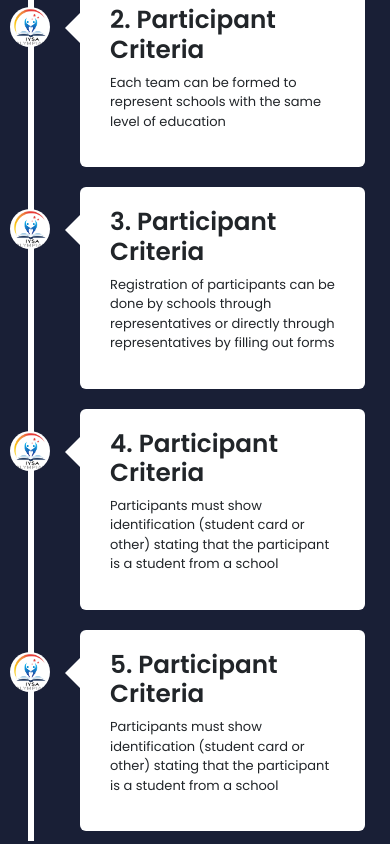
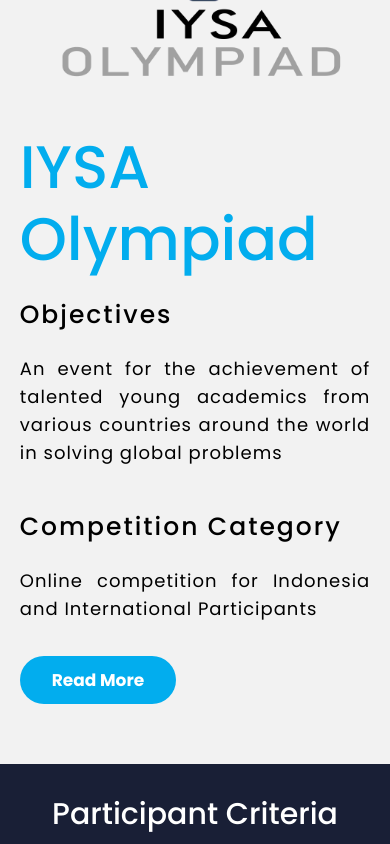
Before and after one commit to iysaofficial/iysa-olympiad, a React (Create React App) app: page / in a window 390 px wide. Shown: the part 1520-2364 px from the top of the page. Built offline with nearby package versions, Linux system fonts and the light colour scheme.

Commit message:
maintenance home page

```diff
--- a/src/assets/css/contact/Contact.css
+++ b/src/assets/css/contact/Contact.css
@@ -82,7 +82,7 @@
 }
 
 .contact-form{
-    background-color: #003d7e;
+    background-color: #191f36;
     position: relative;
 }
 
@@ -111,7 +111,7 @@
     position: absolute;
     width: 26px;
     height: 26px;
-    background-color: #003d7e;
+    background-color: #191f36;
     transform: rotate(45deg);
     top: 50px;
     left: -13px;
@@ -218,7 +218,7 @@
     opacity: 0;
     transition: 0.3s;
     height: 5px;
-    background-color: #003d7e;
+    background-color: #191f36;
     top: 50%;
     transform: translateY(-50%);
 }
@@ -250,7 +250,7 @@
 }
 
 .contact-info .title{
-    color: #003d7e;
+    color: #191f36;
 }
 
 .text{
@@ -298,7 +298,7 @@
     width: 35px;
     height: 35px;
     border-radius: 5px;
-    background: #003d7e;
+    background: #191f36;
     color: #fff;
     text-align: center;
     line-height: 35px;
--- a/src/assets/css/home/Home.css
+++ b/src/assets/css/home/Home.css
@@ -245,6 +245,103 @@
 }
 
 /* hero end */
+
+/* about section start */
+
+.about-section{
+    width: 100%;
+    min-height: 100vh;
+    background-color: #fff;
+    display: flex;
+    justify-content: center;
+    align-items: center;
+}
+
+.about-section .about-content img{
+    height: auto;
+    width: 600px;
+    max-width: 100%;
+}
+
+.about-text{
+    width: 550px;
+    max-width: 100%;
+    padding: 0 10px;
+}
+
+.about-content{
+    width: 1280px;
+    max-width: 95%;
+    margin: 0 auto;
+    display: flex;
+    flex-wrap: wrap;
+    align-items: center;
+    justify-content: space-around;
+}
+
+.about-text h1{
+    color: #02adee;
+    font-size: 65px;
+    margin-bottom: 20px;
+    text-transform: capitalize;
+}
+
+.about-text h5{
+    color: black;
+    font-size: 25px;
+    margin-bottom: 25px;
+    text-transform: capitalize;
+    letter-spacing: 2px;
+}
+
+.about-text p{
+    color: black;
+    font-size: 18px;
+    line-height: 28px;
+    letter-spacing: 1px;
+    margin-bottom: 45px;
+    text-align: justify;
+}
+
+.about-section .about-text a{
+    background-color: #02adee;
+    color: white;
+    border: 2px solid transparent;
+    text-decoration: none;
+    padding: 10px 30px;
+    border-radius: 30px;
+    font-size: 17px;
+    font-weight: bold;
+}
+
+.about-section .about-text a:hover{
+    transform: scale(1.2);
+    background-color: transparent;
+    border: 2px solid #02adee;
+    color: #02adee;
+    transition: .4s;
+    cursor: pointer;
+}
+
+@media screen and (max-width: 1180px) {
+    .about-section{
+        width: 100%;
+        /* min-width: auto; */
+        padding: 70px 0px;
+    }
+}
+
+@media screen and (max-width: 650px) {
+    .about-section .about-content img{
+        margin-bottom: 35px;
+    }
+    .about-text h1{
+        font-size: 60px;
+        margin-bottom: 25px;
+    }
+}
+
+/* about section end */
 
 /* criteria start */
 
@@ -571,7 +668,7 @@
     position: relative;
     top: 50px;
     z-index: 1000;
-    max-height: 120px;
+    max-height: 80px;
 }
 
 .category-container .category-card .category-textBx::before{
@@ -591,14 +688,17 @@
 /* after event start */
 
 .after-event-section{
-    min-height: 60vh;
-    background: #f2f2f2;
+    min-height: 90vh;
+    background: #191f36;
+}
+
+.row{
+    --bs-gutter-x: 0 !important;
 }
 
 .after-event-section p{
     text-align: justify;
 }
-
 
 /* after event end */
 
--- /dev/null
+++ b/src/components/home/AboutMainComp.jsx
@@ -0,0 +1,21 @@
+const AboutMainComp = () =>{
+    return(
+        <>
+        <section className="about-section">
+        <div className="about-content">
+            <img src="./assets/images/logo/IYSAOlympiad.webp" alt="" />
+            <div className="about-text">
+                <h1>IYSA Olympiad</h1>
+                <h5>Objectives</h5>
+                <p>An event for the achievement of talented young academics from various countries around the world in solving global problems</p>
+                <h5>Competition Category</h5>
+                <p>Online competition for Indonesia and International Participants</p>
+                <a href="/AboutPage">Read More</a>
+            </div>
+        </div>
+        </section>
+        </>
+    )
+}
+
+export default  AboutMainComp
--- a/src/components/home/AfterEventComp.jsx
+++ b/src/components/home/AfterEventComp.jsx
@@ -5,17 +5,18 @@
             <div className="after-event-container">
                 <div className="after-event-heading">
                     <br />
-                    <h1 className="section-header">After Event IYMO NYMO</h1>
+                    <h1 className="section-header text-white">After Event IYMO NYMO</h1>
                 </div>
                 <div className="row">
-                    <div className="col-md-1"></div>
+                <div className="col-md-1"></div>
                     <div className="col-md-5 after-event-video text-center">
                         <iframe className="mt-5"  width="100%" height="415" src="https://www.youtube.com/embed/JYJtuZEc-mA?si=daAXf3OBorL8ggtK" title="YouTube video player" frameBorder="0" allow="accelerometer; autoplay; clipboard-write; encrypted-media; gyroscope; picture-in-picture; web-share" allowFullScreen></iframe>
                     </div>
-                    <div className="col-md-5 text-justify mt-auto mb-auto">
-                        <p>We are proud to present a video summary of this unforgettable event, as a testament to the passion, dedication, and brilliance that each participant has shown. In our after event video, you will be presented with the memorable moments we had together.</p>
-                        <p>We invite you to join the celebration. See how passion, hard work, and collaboration can produce something extraordinary. We hope that through this video, you will not only feel our excitement, but also be inspired to continue pursuing your dreams and contributing to the field of science.</p>
-                        <p>Thank you to all participants, mentors, and everyone who supported IYSA Olympiad. See you on the next event!</p>
+
+                    <div className="col-md-5 text-justify mt-auto mb-auto p-4">
+                        <p className="text-white">We are proud to present a video summary of this unforgettable event, as a testament to the passion, dedication, and brilliance that each participant has shown. In our after event video, you will be presented with the memorable moments we had together.</p>
+                        <p className="text-white">We invite you to join the celebration. See how passion, hard work, and collaboration can produce something extraordinary. We hope that through this video, you will not only feel our excitement, but also be inspired to continue pursuing your dreams and contributing to the field of science.</p>
+                        <p className="text-white">Thank you to all participants, mentors, and everyone who supported IYSA Olympiad. See you on the next event!</p>
                     </div>
                     <div className="col-md-1"></div>
                 </div>
--- a/src/components/home/CategoryComp.jsx
+++ b/src/components/home/CategoryComp.jsx
@@ -3,7 +3,7 @@
         <>
         <section className="category-main-section text-white" id="category-main-section">
         <br />
-        <h1 className="section-header text-black">Category Section</h1>
+        <h1 className="section-header text-black">IYSA Olympiad Event</h1>
         <br />
         <br />
         <br />
@@ -96,6 +96,35 @@
                     </div>
                 </div>
 
+                <div className="category-card" style={{ '--clr': '#02adee' }}>
+                    <div className="category-content">
+                        <h2>OS2MN</h2>
+                        <p>"Science olympiad for education levels MI, MTs MA and there are 6 categories biology, geography, economics, chemistry, mathematics, physics"</p>
+                        <a href="https://os2mn.or.id" target="_blank">Go to Website</a>
+                    </div>
+                    <div className="category-imgBx">
+                        <img src="./assets/images/logo/OSSMN.png" alt="" />
+                    </div>
+                    <div className="category-textBx">
+                        <h2>OS2MN</h2>
+                    </div>
+                </div>
+
+
+                <div className="category-card" style={{ '--clr': '#02adee' }}>
+                    <div className="category-content">
+                        <h2>WSO</h2>
+                        <p>"Coming Soon"</p>
+                        <a href="#">Coming Soon</a>
+                    </div>
+                    <div className="category-imgBx">
+                        <img src="./assets/images/logo/WSO.png" alt="" />
+                    </div>
+                    <div className="category-textBx">
+                        <h2>WSO</h2>
+                    </div>
+                </div>
+
             </div>
         </section>
         <br />
--- a/src/pages/home/HomePage.jsx
+++ b/src/pages/home/HomePage.jsx
@@ -1,5 +1,6 @@
 import '../../assets/css/home/Home.css'
 import AboutComp from '../../components/about/AboutComp'
+import AboutMainComp from '../../components/home/AboutMainComp'
 import AfterEventComp from '../../components/home/AfterEventComp'
 import AssesmentCriteriaComp from '../../components/home/AssessmentCriteriaComp'
 import CategoryComp from '../../components/home/CategoryComp'
@@ -13,12 +14,11 @@
     return(
         <>
         <HeroComp></HeroComp>
+        <AboutMainComp></AboutMainComp>
         <CriteriaComp></CriteriaComp>
         <AssesmentCriteriaComp></AssesmentCriteriaComp>
-
         <CategoryComp></CategoryComp>
         <AfterEventComp></AfterEventComp>
-        {/* <NewsComp></NewsComp> */}
         <LogoComp></LogoComp>
         </>
     )
```
Also changed, not shown: public/assets/images/logo/OSSMN.png (added), public/assets/images/logo/WSO.png (added).
